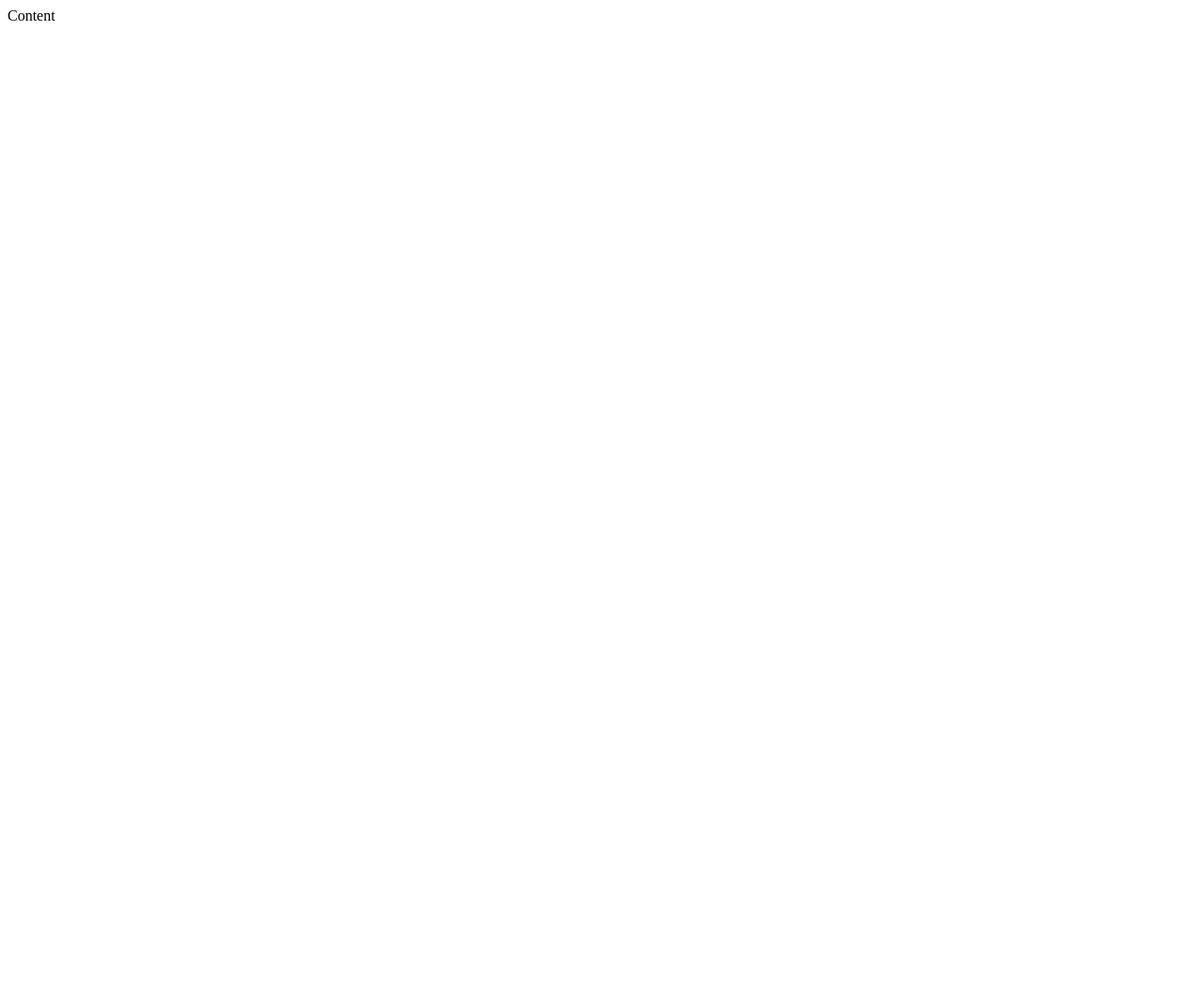
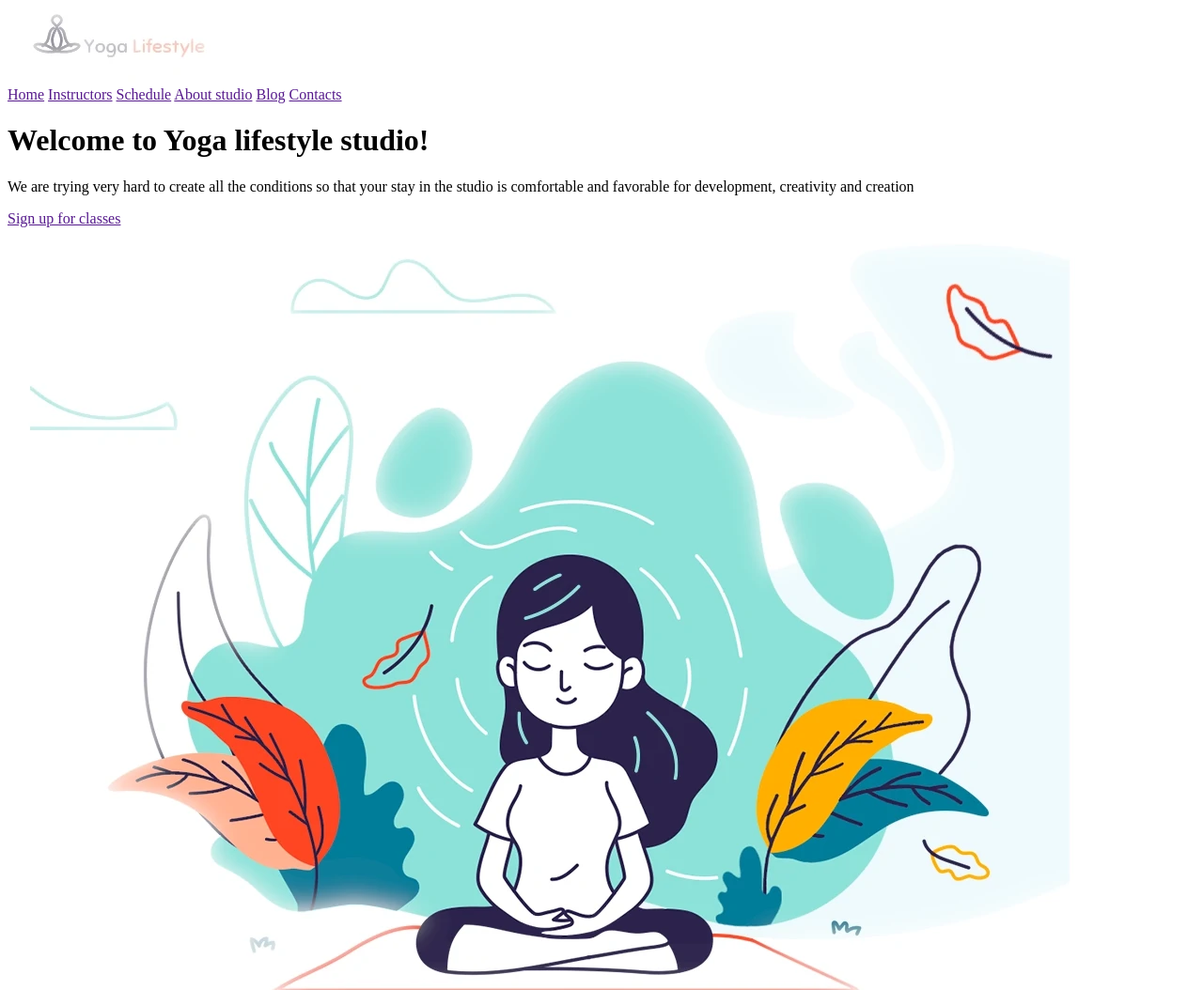
Before and after one commit to Dovydas1z/4-projektas, a website: page index.html in a window 1280 px wide. Shown: the top 1054 px of the page at 94% size. Before the commit the page ends 800 px from the top, so only its background shows below. Drawn offline with Linux system fonts and the light colour scheme.

Commit message:
html structure and CSS selectors

```diff
--- a/css/main.css
+++ b/css/main.css
@@ -0,0 +1,59 @@
+body {
+
+}
+
+header {
+
+}
+
+header > img {
+
+}
+
+nav {
+
+}
+
+a{
+
+}
+
+nav > a {
+
+}
+
+nav > a:hover {
+
+}
+
+nav > a:hover {
+
+}
+
+nav > a:first-child {
+
+}
+
+main {
+
+}
+
+h1 {
+
+}
+
+h1 > span {
+
+}
+
+p {
+
+}
+
+div > a {
+
+}
+
+main > img {
+
+}
--- a/index.html
+++ b/index.html
@@ -15,6 +15,24 @@
 
 </head>
 <body>
-    Content
+    <header>
+        <img src="./img/nav logo.webp" alt="yoga logo">
+        <nav>
+            <a href="">Home</a>
+            <a href="">Instructors</a>
+            <a href="">Schedule</a>
+            <a href="">About studio</a>
+            <a href="">Blog</a>
+            <a href="">Contacts</a>
+        </nav>
+        <main>
+            <div>
+                <h1>Welcome to Yoga <span>lifestyle</span> studio!</h1>
+                <p> We are trying very hard to create all the conditions so that your stay in the studio is comfortable and favorable for development, creativity and creation</p>
+                <a href="">Sign up for classes</a>
+            </div>
+            <img src="./img/yoga-lifestyle.webp" alt="Yoga pose">
+        </main>
+    </header>
 </body>
 </html>
```
